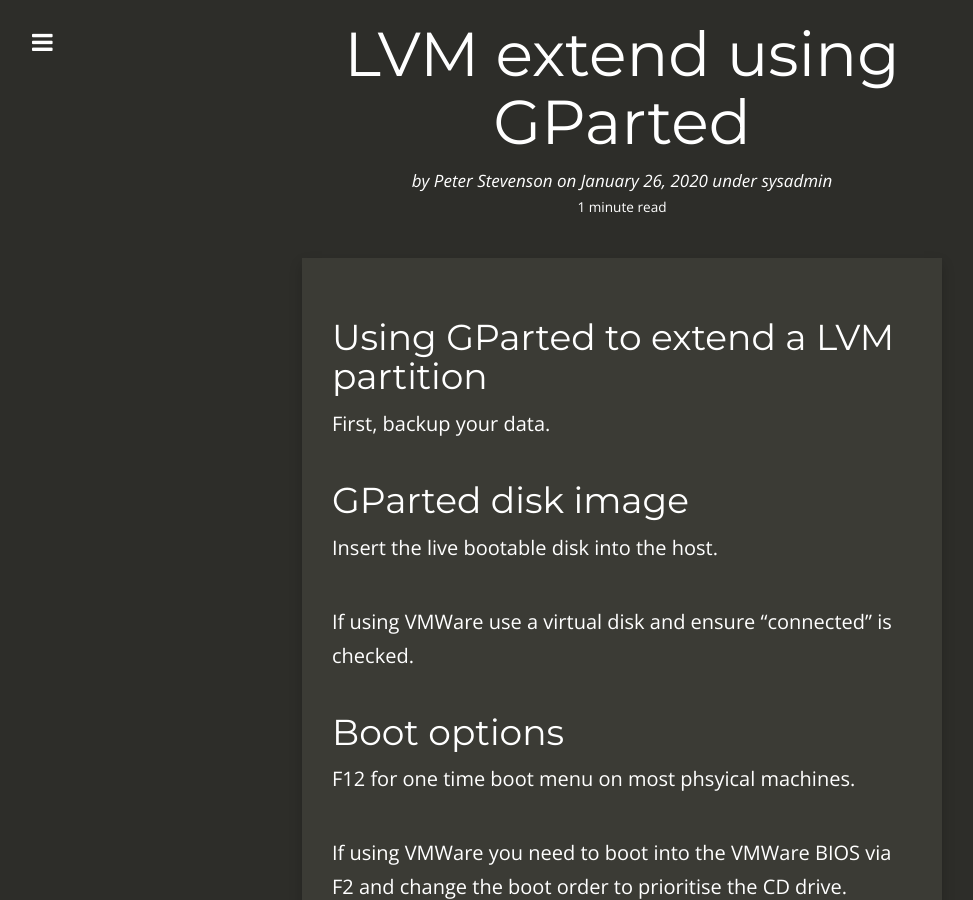
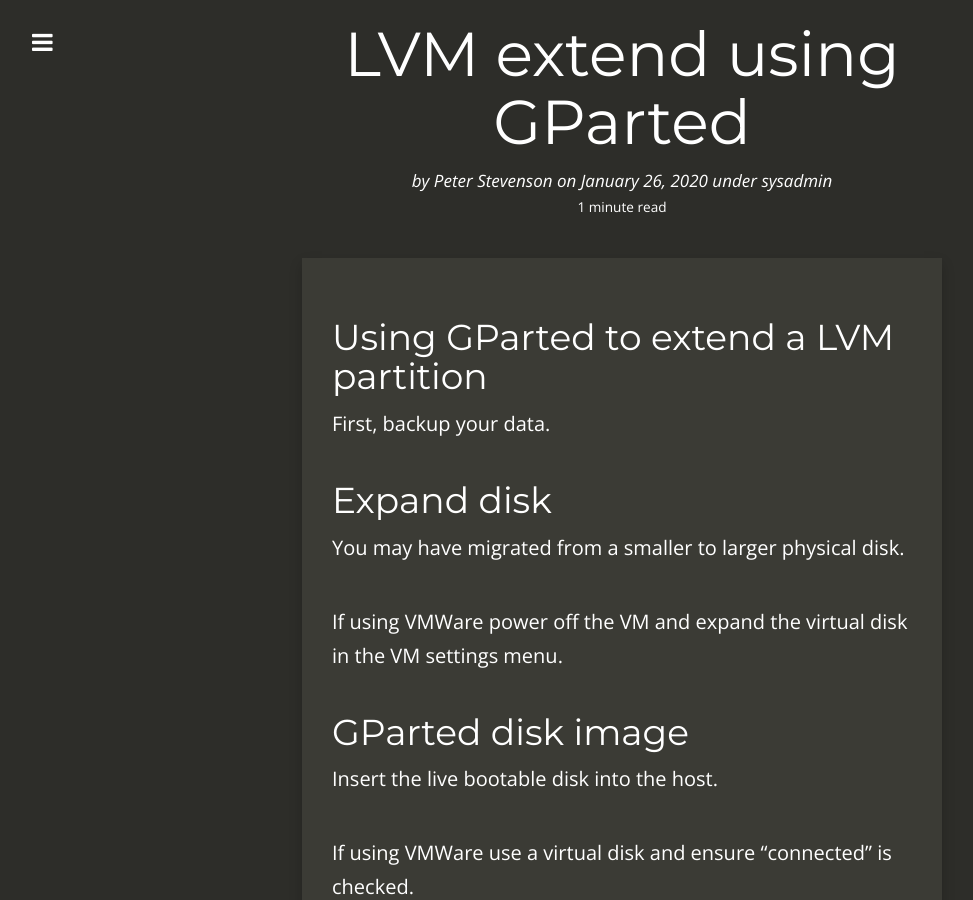
Before and after one commit to 2E0PGS/blog, a Jekyll site: the page built from _posts/2020-01-26-lvm-extend-gparted.md, in a window 1280 px wide and 900 px high. Shown: the whole window, without its empty margins (18-991 px from the left). Built offline with Jekyll 4.4.1, drawn with Linux system fonts in a browser that asks for light colours; nearby versions of some CDN libraries; comment, search, counter and statistics services are not loaded.

Commit message:
Include VMWare VM disk resize information.

```diff
--- a/_posts/2020-01-26-lvm-extend-gparted.md
+++ b/_posts/2020-01-26-lvm-extend-gparted.md
@@ -17,6 +17,12 @@
 # Using GParted to extend a LVM partition
 
 First, backup your data.
+
+## Expand disk
+
+You may have migrated from a smaller to larger physical disk.
+
+If using VMWare power off the VM and expand the virtual disk in the VM settings menu.
 
 ## GParted disk image
 
```
